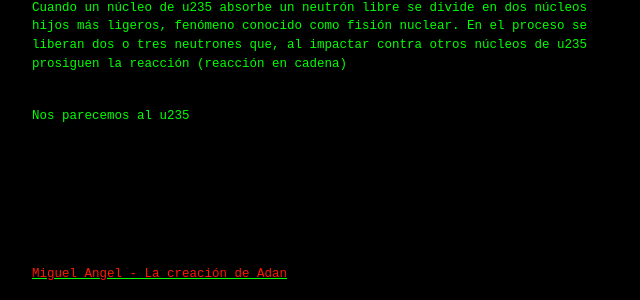
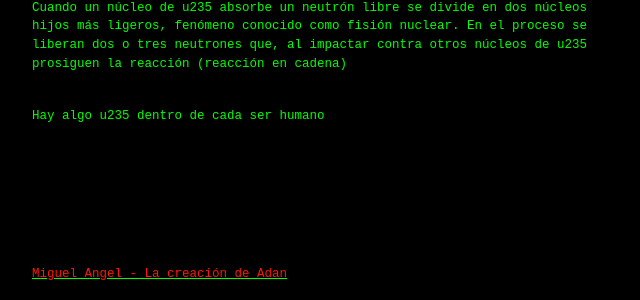
Before and after one commit to Guerrillaradio/u235, a Jekyll site: the page built from index.md, in a window 1280 px wide. Shown: the part 223-523 px from the top of the page, without its empty margins (308-948 px from the left). Built offline with Jekyll 4.4.1, drawn with Linux system fonts in a browser that asks for light colours; our own code applies the rules of GitHub Pages for plain Markdown files.

Commit message:
Update index.md

```diff
--- a/index.md
+++ b/index.md
@@ -7,7 +7,7 @@
 <p>Para iniciar esta reacción en cadena, basta con un neutrón libre que toque el núcleo del u235
 <p>Cuando un núcleo de u235 absorbe un neutrón libre se divide en dos núcleos hijos más ligeros, fenómeno conocido como fisión nuclear. En el proceso se liberan dos o tres neutrones que, al impactar contra otros núcleos de u235 prosiguen la reacción (reacción en cadena)
 
-<p>Nos parecemos al u235
+<p>Hay algo u235 dentro de cada ser humano
 <p>
 <p>
 
```
